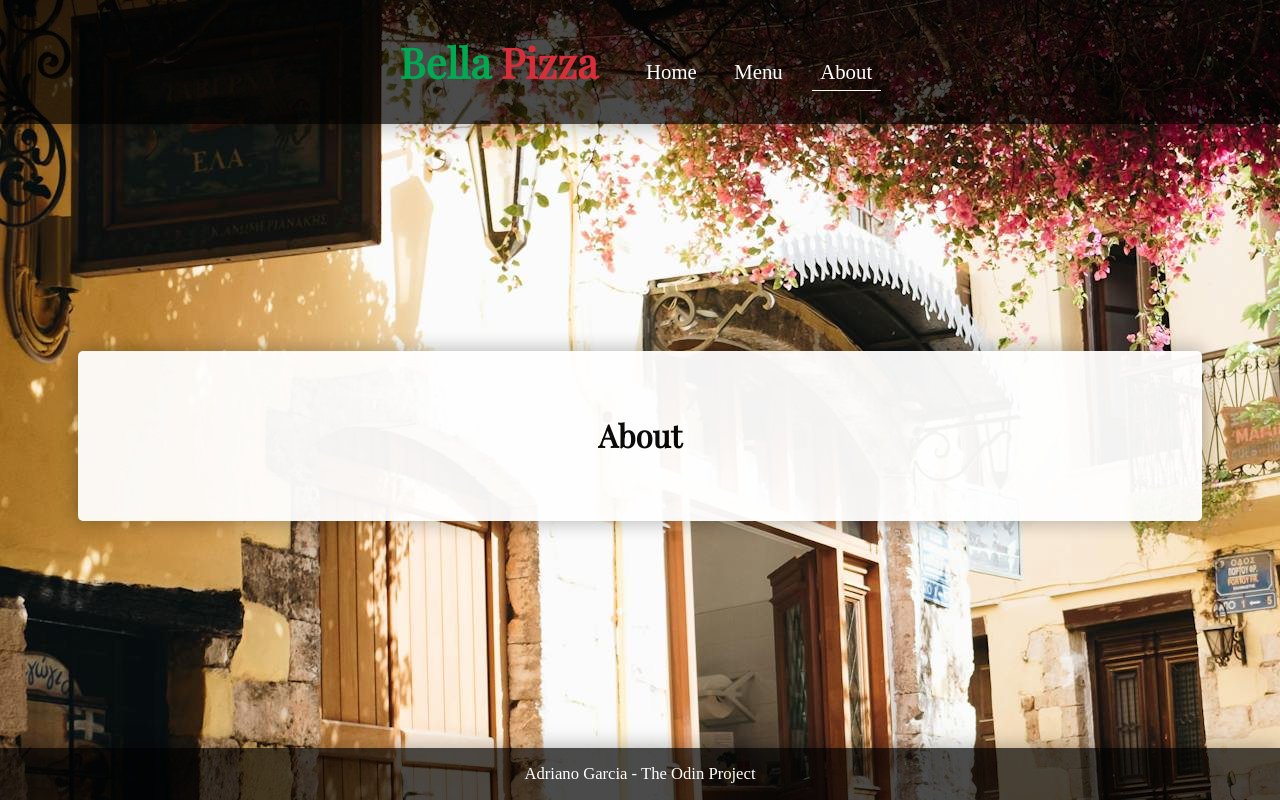
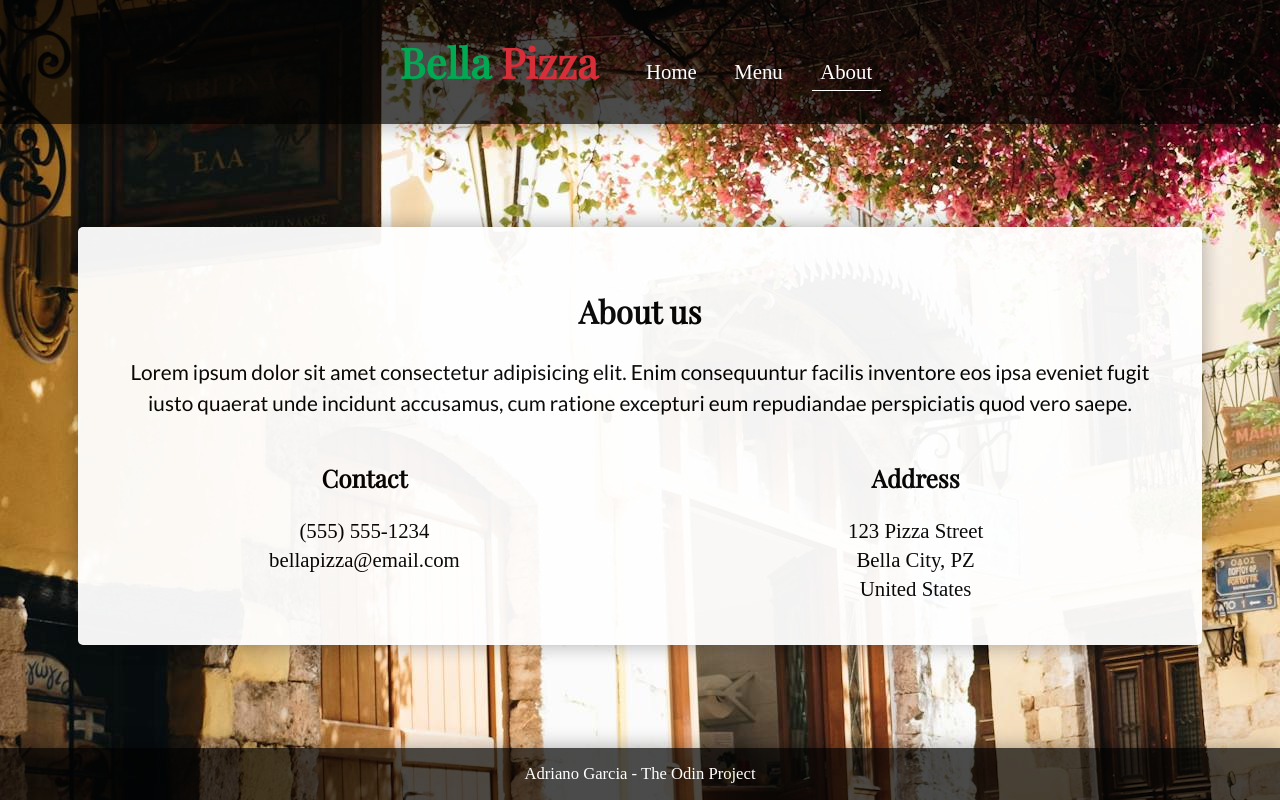
Before and after one commit to adrianogtl/top-restaurant-page, a website built with webpack: page src/template.html in a window 1280 px wide. Both pictures are taken after a click on the button "About". Built offline with nearby package versions, Linux system fonts and the light colour scheme.

Commit message:
Style about page

```diff
--- a/src/scripts/about.js
+++ b/src/scripts/about.js
@@ -1,8 +1,27 @@
+import "../styles/menu.css";
+
 export function aboutPage() {
   const content = document.querySelector("#content");
   content.innerHTML = `
     <div class="component">
-      <h2>About</h2>
+      <h2>About us</h2>
+      <p>
+      Lorem ipsum dolor sit amet consectetur adipisicing elit. Enim consequuntur facilis inventore eos ipsa eveniet fugit iusto quaerat unde incidunt accusamus, cum ratione excepturi eum repudiandae perspiciatis quod vero saepe.
+      </p>
+      <div class="grid">
+        <div class="item">
+          <h3>Contact</h3>
+          <span class="list">(555) 555-1234</span>
+          <span class="list">bellapizza@email.com</span>
+        </div>
+        <div class="item">
+          <h3>Address</h3>
+          <span class="list">123 Pizza Street</span>
+          <span class="list">Bella City, PZ</span>
+          <span class="list">United States</span>
+        </div>
+      </div>
+
     </div>
   `;
 }
--- a/src/styles/menu.css
+++ b/src/styles/menu.css
@@ -6,6 +6,11 @@
 
 .item {
   padding: 0 0.5em;
+}
+
+.list {
+  display: block;
+  line-height: 1.4;
 }
 
 .title {
--- a/src/styles/style.css
+++ b/src/styles/style.css
@@ -112,6 +112,6 @@ body {
 @media (max-width: 600px) {
   .component {
     width: 30em;
-    padding: 0;
+    padding: 0.5em 0;
   }
 }
```
